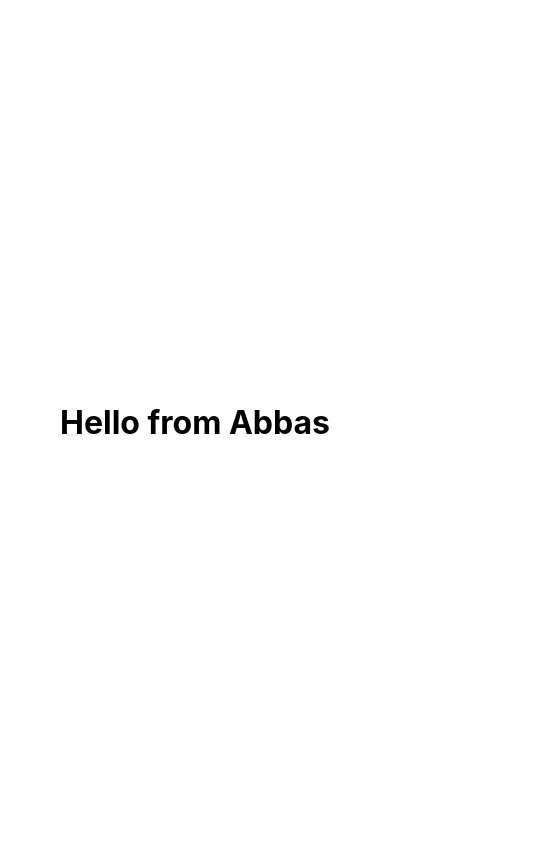
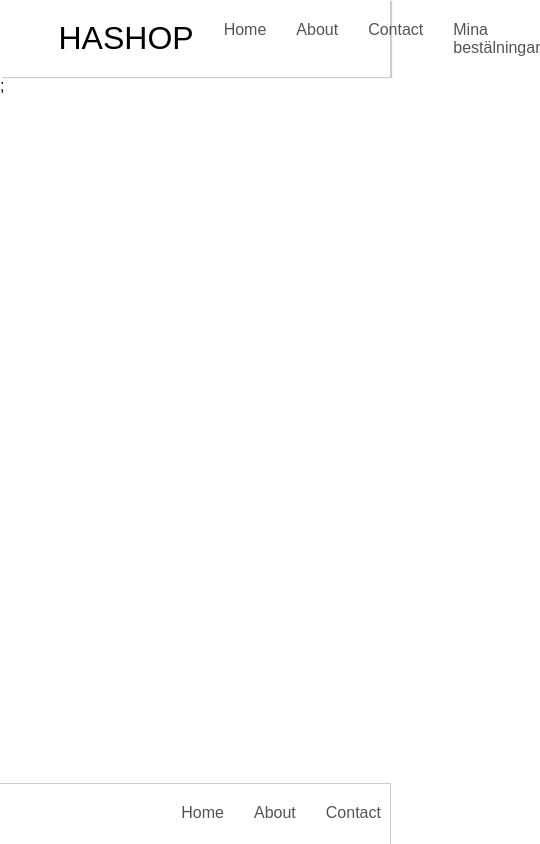
Before and after one commit to Keici232/Webshop, a Next.js app in the folder ecommerce/: page / in a window 390 px wide. Shown: the whole page, 540 px wide, since content can reach past the window. Built offline with nearby package versions, Linux system fonts and the light colour scheme.

Commit message:
header + footer
header + footer

```diff
--- /dev/null
+++ b/ecommerce/components/Footer.js
@@ -0,0 +1,31 @@
+import React from "react";
+import Link from "next/link";
+import styles from "./../styles/Navbar.module.css";
+
+function Footer() {
+  return (
+    <footer className={styles.footer}>
+      <div className={styles.container}>
+        <ul>
+          <li>
+            <Link href="/">
+              <a>Home</a>
+            </Link>
+          </li>
+          <li>
+            <Link href="about">
+              <a>About</a>
+            </Link>
+          </li>
+          <li>
+            <Link href="/contact">
+              <a>Contact</a>
+            </Link>
+          </li>
+        </ul>
+      </div>
+    </footer>
+  );
+}
+
+export default Footer;
--- /dev/null
+++ b/ecommerce/components/Layout.js
@@ -0,0 +1,15 @@
+import React from "react";
+import Navbar from "./Navbar";
+import Footer from "./Footer";
+
+const Layout = ({ children }) => {
+  return (
+    <div className="layout">
+      <Navbar />
+      {children}
+      <Footer />
+    </div>
+  );
+};
+
+export default Layout;
--- /dev/null
+++ b/ecommerce/components/Navbar.js
@@ -0,0 +1,37 @@
+import React from "react";
+import Link from "next/link";
+import styles from "./../styles/Navbar.module.css";
+
+function Navbar() {
+  return (
+    <nav className={styles.nav}>
+      <div className={styles.container}>
+        <div className={styles.logo}>HASHOP</div>
+        <ul>
+          <li>
+            <Link href="/">
+              <a>Home</a>
+            </Link>
+          </li>
+          <li>
+            <Link href="about">
+              <a>About</a>
+            </Link>
+          </li>
+          <li>
+            <Link href="/contact">
+              <a>Contact</a>
+            </Link>
+          </li>
+          <li>
+            <Link href="/mypage">
+              <a>Mina bestälningar</a>
+            </Link>
+          </li>
+        </ul>
+      </div>
+    </nav>
+  );
+}
+
+export default Navbar;
--- a/ecommerce/pages/_app.js
+++ b/ecommerce/pages/_app.js
@@ -1,7 +1,12 @@
-import '../styles/globals.css'
+import "../styles/globals.css";
+import Layout from "../components/Layout";
 
 function MyApp({ Component, pageProps }) {
-  return <Component {...pageProps} />
+  return (
+    <Layout>
+      <Component {...pageProps} />;
+    </Layout>
+  );
 }
 
-export default MyApp
+export default MyApp;
--- a/ecommerce/pages/index.js
+++ b/ecommerce/pages/index.js
@@ -1,17 +1,5 @@
-import Head from "next/head";
-import Image from "next/image";
-import styles from "../styles/Home.module.css";
+import Navbar from "../components/Navbar";
 
 export default function Home() {
-  return (
-    <div className={styles.container}>
-      <Head>
-        <title>Create Next App</title>
-        <meta name="description" content="Generated by create next app" />
-        <link rel="icon" href="/favicon.ico" />
-      </Head>
-
-      <h1>Hello from Abbas</h1>
-    </div>
-  );
+  return <div className="app"></div>;
 }
--- a/ecommerce/styles/Home.module.css
+++ /dev/null
@@ -1,121 +0,0 @@
-.container {
-  min-height: 100vh;
-  padding: 0 0.5rem;
-  display: flex;
-  flex-direction: column;
-  justify-content: center;
-  align-items: center;
-  height: 100vh;
-}
-
-.main {
-  padding: 5rem 0;
-  flex: 1;
-  display: flex;
-  flex-direction: column;
-  justify-content: center;
-  align-items: center;
-}
-
-.footer {
-  width: 100%;
-  height: 100px;
-  border-top: 1px solid #eaeaea;
-  display: flex;
-  justify-content: center;
-  align-items: center;
-}
-
-.footer a {
-  display: flex;
-  justify-content: center;
-  align-items: center;
-  flex-grow: 1;
-}
-
-.title a {
-  color: #0070f3;
-  text-decoration: none;
-}
-
-.title a:hover,
-.title a:focus,
-.title a:active {
-  text-decoration: underline;
-}
-
-.title {
-  margin: 0;
-  line-height: 1.15;
-  font-size: 4rem;
-}
-
-.title,
-.description {
-  text-align: center;
-}
-
-.description {
-  line-height: 1.5;
-  font-size: 1.5rem;
-}
-
-.code {
-  background: #fafafa;
-  border-radius: 5px;
-  padding: 0.75rem;
-  font-size: 1.1rem;
-  font-family: Menlo, Monaco, Lucida Console, Liberation Mono, DejaVu Sans Mono,
-    Bitstream Vera Sans Mono, Courier New, monospace;
-}
-
-.grid {
-  display: flex;
-  align-items: center;
-  justify-content: center;
-  flex-wrap: wrap;
-  max-width: 800px;
-  margin-top: 3rem;
-}
-
-.card {
-  margin: 1rem;
-  padding: 1.5rem;
-  text-align: left;
-  color: inherit;
-  text-decoration: none;
-  border: 1px solid #eaeaea;
-  border-radius: 10px;
-  transition: color 0.15s ease, border-color 0.15s ease;
-  width: 45%;
-}
-
-.card:hover,
-.card:focus,
-.card:active {
-  color: #0070f3;
-  border-color: #0070f3;
-}
-
-.card h2 {
-  margin: 0 0 1rem 0;
-  font-size: 1.5rem;
-}
-
-.card p {
-  margin: 0;
-  font-size: 1.25rem;
-  line-height: 1.5;
-}
-
-.logo {
-  height: 1em;
-  margin-left: 0.5rem;
-}
-
-@media (max-width: 600px) {
-  .grid {
-    width: 100%;
-    flex-direction: column;
-  }
-}
--- /dev/null
+++ b/ecommerce/styles/Navbar.module.css
@@ -0,0 +1,40 @@
+.nav {
+  padding: 20px 0;
+  box-shadow: 2px 1px 1px #ccc;
+}
+
+.container {
+  display: flex;
+  justify-content: space-between;
+  align-items: center;
+  max-width: 1100px;
+  width: 70%;
+  margin: 0 auto;
+}
+
+.container ul {
+  display: flex;
+}
+
+.container ul li {
+  margin-left: 30px;
+}
+
+.container ul li a {
+  color: rgb(85, 84, 84);
+}
+
+.logo {
+  font-size: 2rem;
+  font-weight: 100;
+}
+
+.footer {
+  padding: 20px 0;
+  padding-left: 28%;
+  box-shadow: 0 0 0 1px #ccc;
+  position: absolute;
+  bottom: 0;
+  width: 100%;
+  height: 60px; /* Height of the footer */
+}
--- a/ecommerce/styles/globals.css
+++ b/ecommerce/styles/globals.css
@@ -1,16 +1,23 @@
-html,
+* {
+  margin: 0;
+  padding: 0;
+  box-sizing: border-box;
+}
+
 body {
-  padding: 0;
-  margin: 0;
-  font-family: -apple-system, BlinkMacSystemFont, Segoe UI, Roboto, Oxygen,
-    Ubuntu, Cantarell, Fira Sans, Droid Sans, Helvetica Neue, sans-serif;
+  font-family: sans-serif;
 }
 
 a {
-  color: inherit;
   text-decoration: none;
 }
 
-* {
-  box-sizing: border-box;
+ul {
+  list-style-type: none;
 }
+
+.container {
+  max-width: 1100px;
+  width: 70%;
+  margin: 0 auto;
+}
```
Also changed, not shown: ecommerce/pages/404.js (added, +15 -0 lines), 1 other file (tests, documents, lock files or other folders).
